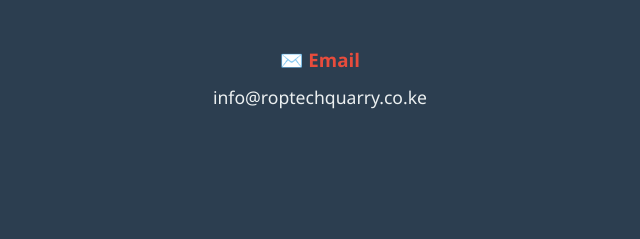
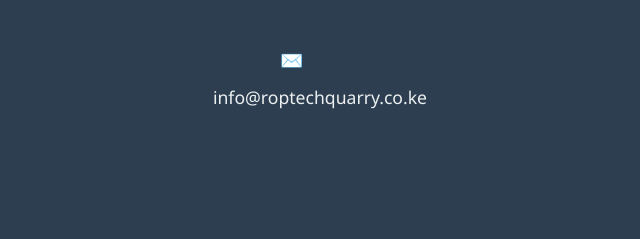
Before and after one commit to ropisaac/roptech_quarry, a plain HTML site: page index.html in a window 1280 px wide. Shown: the part 6963-7202 px from the top of the page, 320-960 px from the left. Drawn offline with Linux system fonts and the light colour scheme.

Commit message:
Update index.html

```diff
--- a/index.html
+++ b/index.html
@@ -273,7 +273,7 @@
 
         .contact-details h3 {
             margin-bottom: 0.5rem;
-            color: #e74c3c;
+            color: #2c3e50;
         }
 
         /* Footer */
```
